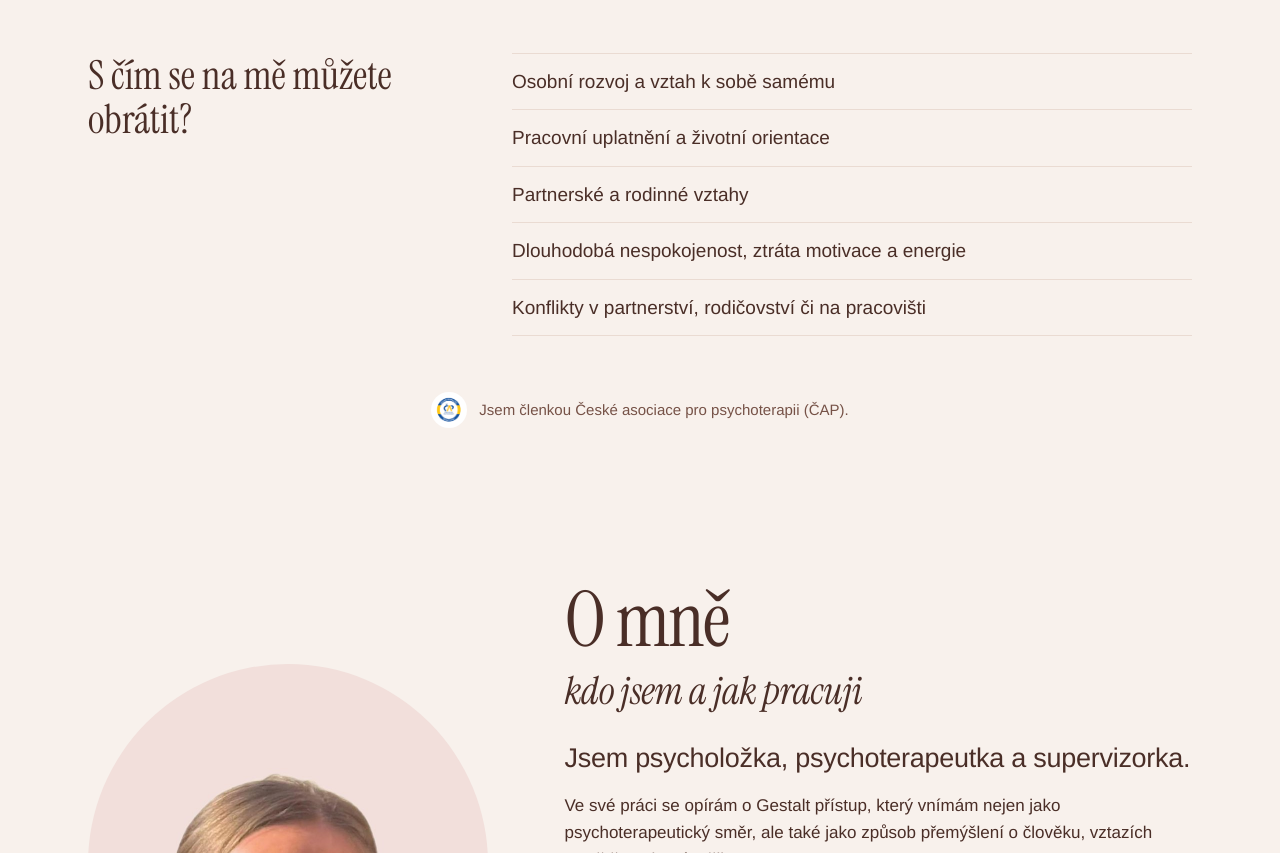
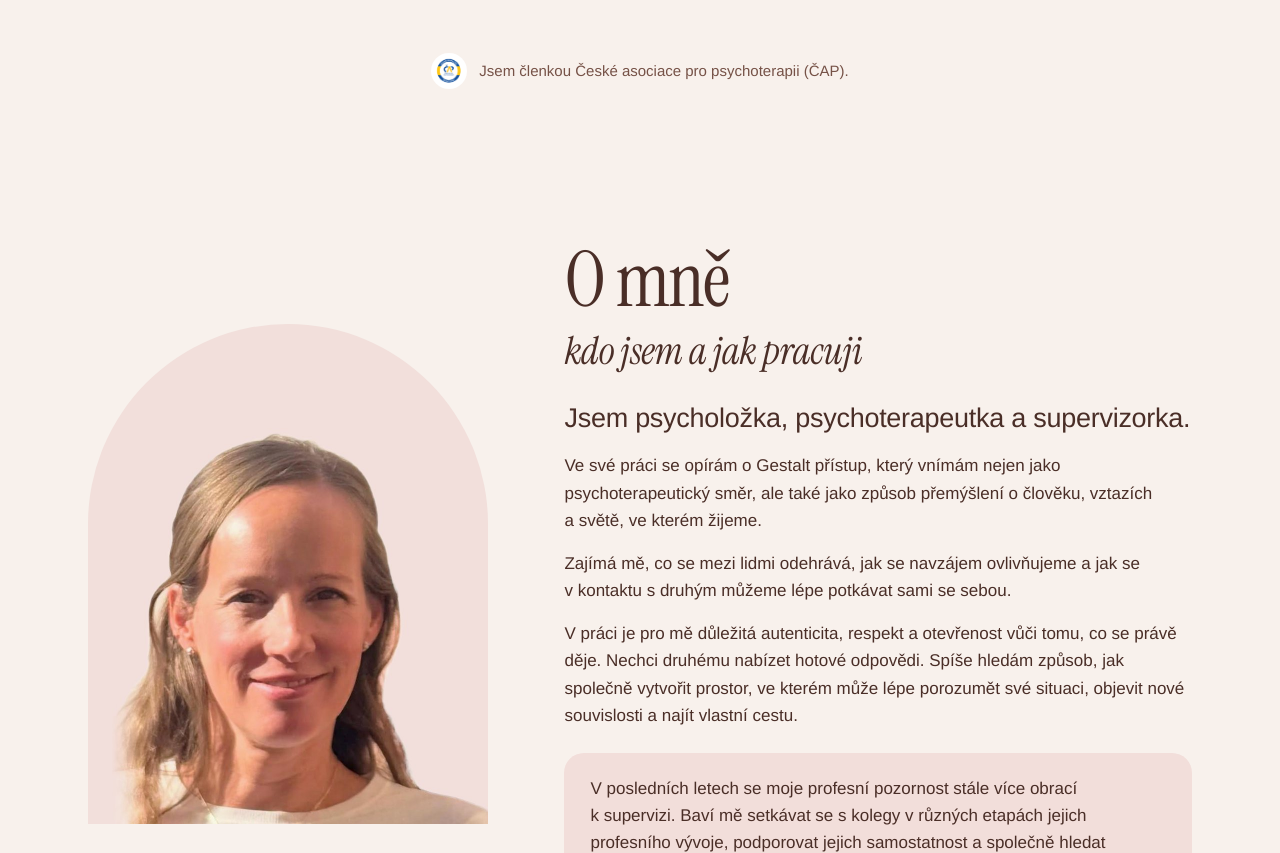
Before and after one commit to emavestenicka/janakohnoba-web, a plain HTML site: page index.html in a window 1280 px wide. Shown: the part 4628-5481 px from the top of the page. Drawn offline with Linux system fonts and the light colour scheme.

Commit message:
Remove topics list from psychotherapy section
Co-Authored-By: Claude Opus 5.5 <noreply@anthropic.com>
Claude-Session: https://claude.ai/code/session_012eThp4jGE2P6qA5iDg8JPi

```diff
--- a/index.html
+++ b/index.html
@@ -151,16 +151,6 @@ img{max-width:100%}
         <p style="margin: 0">Věřím, že odpovědi na důležité otázky svého života máme často někde v&#160;sobě. Terapie může být prostorem, kde je společně hledáme a&#160;dáváme jim větší jasnost.</p>
         <p style="margin: 0">Ve své práci vycházím z&#160;Gestalt přístupu. Zajímá mě člověk v&#160;jeho jedinečnosti, aktuálním prožívání a&#160;životním kontextu. Důležitý je pro mě respekt, autenticita a&#160;vztah, který společně vytváříme.</p>
       </div>
-    </div>
-    <div style="display: flex; flex-wrap: wrap; gap: 32px 64px">
-      <h3 style="flex: 1 1 280px; margin: 0; font-family: 'Instrument Serif', serif; font-weight: 400; font-size: clamp(30px, 3.2vw, 40px); line-height: 1.1">S&#160;čím se na mě můžete obrátit?</h3>
-      <ul style="flex: 2 1 520px; margin: 0; padding: 0; list-style: none; font-family: 'Helvetica Neue', Helvetica, Arial, sans-serif; font-size: 19px; line-height: 1.45">
-        <li style="padding: 14px 0; border-top: 1px solid var(--line)">Osobní rozvoj a&#160;vztah k&#160;sobě samému</li>
-        <li style="padding: 14px 0; border-top: 1px solid var(--line)">Pracovní uplatnění a&#160;životní orientace</li>
-        <li style="padding: 14px 0; border-top: 1px solid var(--line)">Partnerské a&#160;rodinné vztahy</li>
-        <li style="padding: 14px 0; border-top: 1px solid var(--line)">Dlouhodobá nespokojenost, ztráta motivace a&#160;energie</li>
-        <li style="padding: 14px 0; border-top: 1px solid var(--line); border-bottom: 1px solid var(--line)">Konflikty v&#160;partnerství, rodičovství či na pracovišti</li>
-      </ul>
     </div>
     <a href="https://czap.cz/Sys/PublicProfile/61043430" style="align-self: center; display: flex; align-items: center; gap: 12px; font-size: 15px; color: var(--muted)">
       <img src="cap.png" alt="Logo ČAP" style="width: 36px; height: 36px; border-radius: 999px; background: #FFFFFF; object-fit: contain">
```
